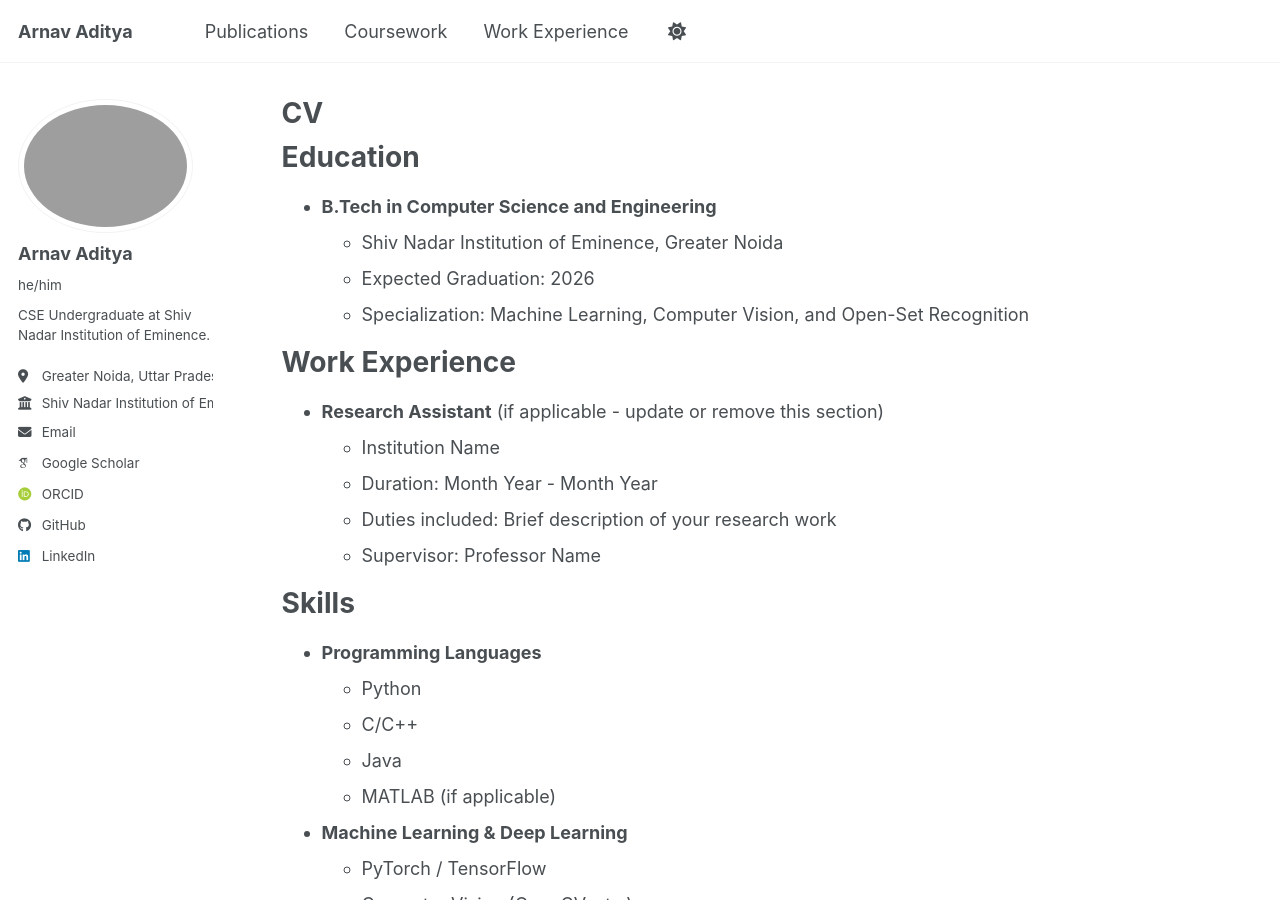
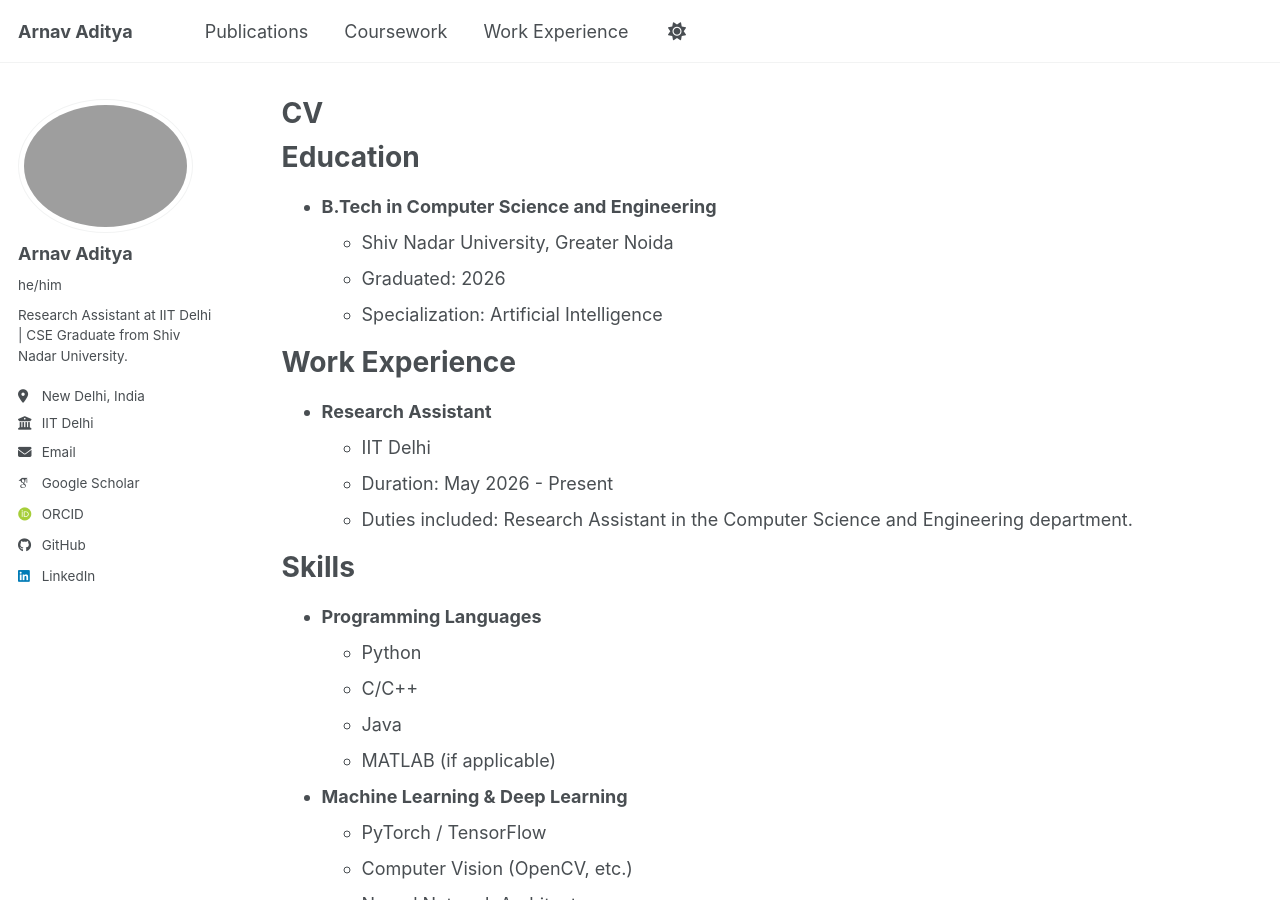
Before and after one commit to Arnavadi19/Arnavadi19.github.io, a Jekyll site: the page built from _pages/cv.md, in a window 1280 px wide and 900 px high. Built offline with Jekyll 4.4.1, drawn with Linux system fonts in a browser that asks for light colours; some web fonts are replaced; a script bundle is joined from its source files by our own code; library files that are not in the unit come from our copies.

Commit message:
Update current status

```diff
--- a/_config.yml
+++ b/_config.yml
@@ -12,8 +12,8 @@
 title                    : "Arnav Aditya"
 title_separator          : "-"
 name                     : &name "Arnav Aditya"
-description              : &description "Final-year B.Tech Computer Science and Engineering student at Shiv Nadar Institution of Eminence specializing in Machine Learning, Computer Vision, and Open-Set Recognition."   # Update this with a general description of your site, this is the default if not overridden by a page
-keywords                 : ["Arnav Aditya", "Arnav Aditya Shiv Nadar", "Arnav Aditya SNU", "Machine Learning", "Computer Vision"]
+description              : &description "Computer Science and Engineering Graduate from Shiv Nadar University specializing in Artificial Intelligence. Currently a Research Assistant at IIT Delhi."   # Update this with a general description of your site, this is the default if not overridden by a page
+keywords                 : ["Arnav Aditya", "Arnav Aditya Shiv Nadar", "Arnav Aditya SNU", "IIT Delhi", "Machine Learning", "Artificial Intelligence"]
 url                      : https://arnavadi19.github.io # The base hostname & protocol for your site e.g. "https://[your GitHub username].github.io",
                                                            # or if you already have some other page hosted on Github then use "https://[your GitHub username].github.io/[Your Repo Name]"
 baseurl                  : "" # the subpath of your site, e.g. "/blog"
@@ -27,9 +27,9 @@
   avatar           : "profile.png"
   name             : "Arnav Aditya"
   pronouns         : "he/him"
-  bio              : "CSE Undergraduate at Shiv Nadar Institution of Eminence."
-  location         : "Greater Noida, Uttar Pradesh"
-  employer         : "Shiv Nadar Institution of Eminence"
+  bio              : "Research Assistant at IIT Delhi | CSE Graduate from Shiv Nadar University."
+  location         : "New Delhi, India"
+  employer         : "IIT Delhi"
   uri              : # URL
   email            : "aa716@snu.edu.in"
 
--- a/_pages/cv.md
+++ b/_pages/cv.md
@@ -12,17 +12,16 @@
 Education
 ======
 * **B.Tech in Computer Science and Engineering**
-  * Shiv Nadar Institution of Eminence, Greater Noida
-  * Expected Graduation: 2026
-  * Specialization: Machine Learning, Computer Vision, and Open-Set Recognition
+  * Shiv Nadar University, Greater Noida
+  * Graduated: 2026
+  * Specialization: Artificial Intelligence
 
 Work Experience
 ======
-* **Research Assistant** (if applicable - update or remove this section)
-  * Institution Name
-  * Duration: Month Year - Month Year
-  * Duties included: Brief description of your research work
-  * Supervisor: Professor Name
+* **Research Assistant**
+  * IIT Delhi
+  * Duration: May 2026 - Present
+  * Duties included: Research Assistant in the Computer Science and Engineering department.
 
 <!-- Add your actual work experience/internships here. Example:
 * **Machine Learning Intern**
```
Also changed, not shown: README.md (+1 -1 lines), _pages/about.md (+3 -5 lines), _pages/experience.md (+5 -0 lines).
